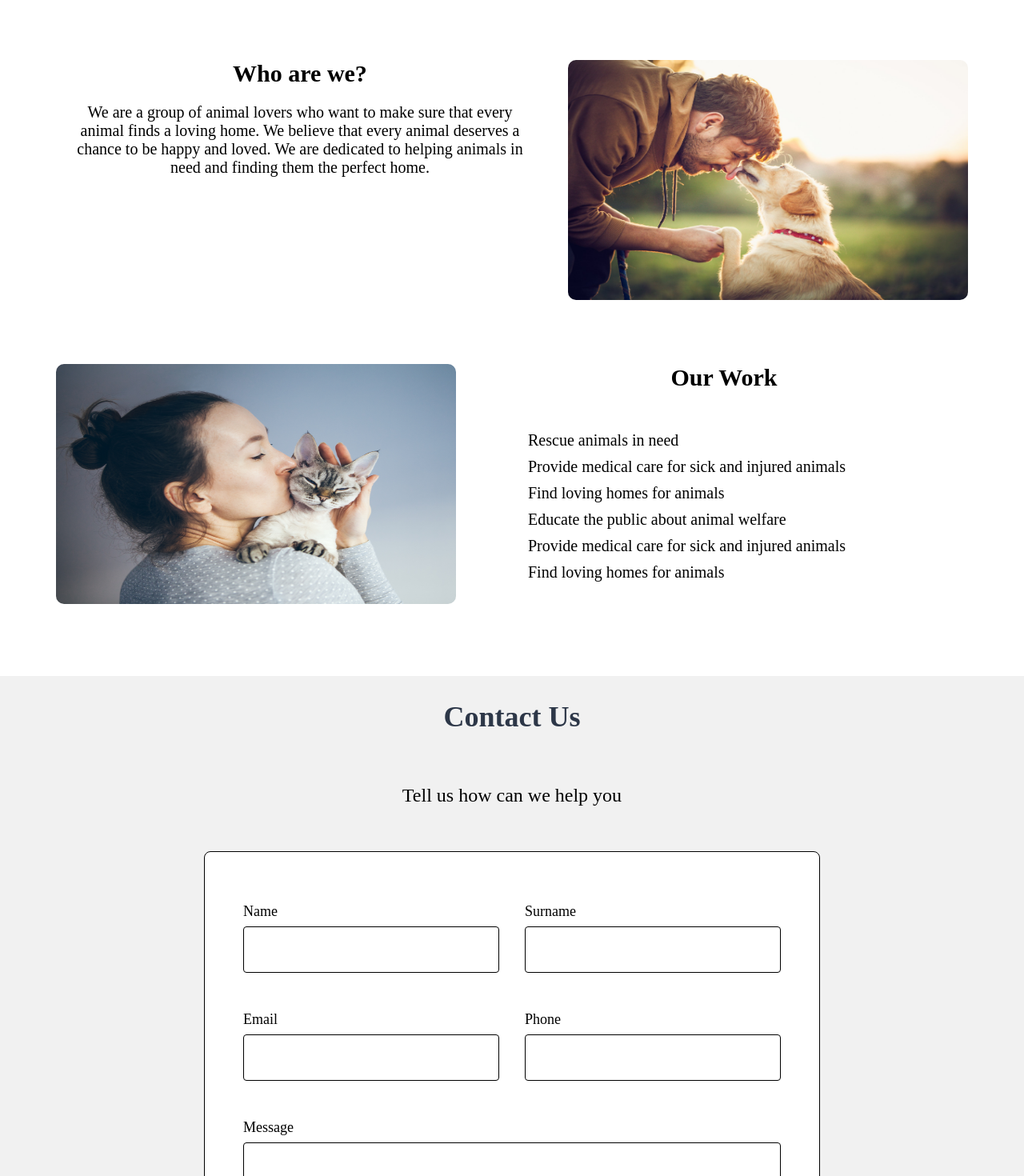
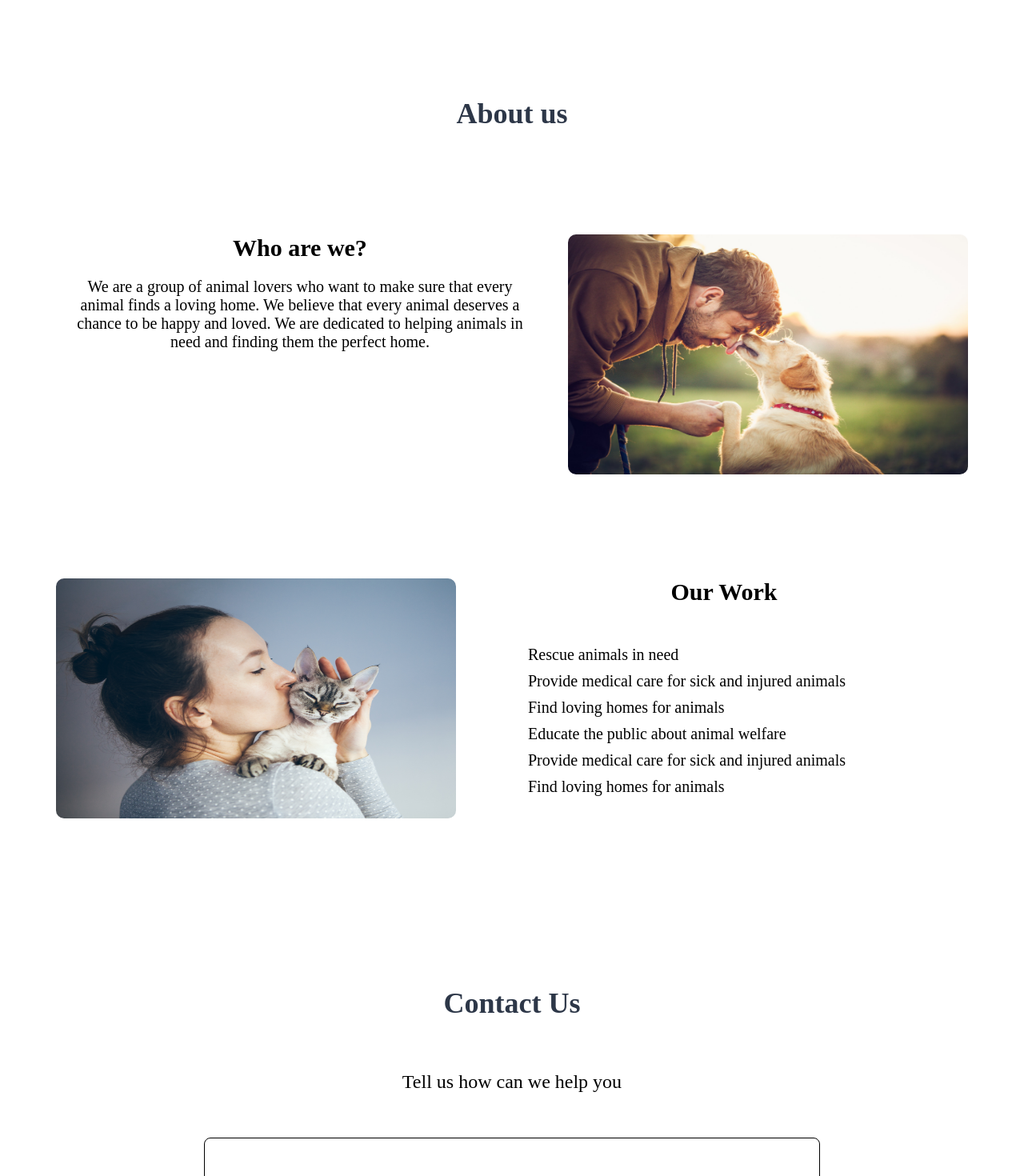
Before and after one commit to IlviCumani/PetExpo, a React (Vite) app in the folder Animal_Catalog/: page / in a window 1280 px wide. Shown: the part 1620-3090 px from the top of the page at 80% size. Built offline with nearby package versions, Linux system fonts and the light colour scheme.

Commit message:
Fixed the spacing in about section

```diff
--- a/Animal_Catalog/src/components/molecules/About.jsx
+++ b/Animal_Catalog/src/components/molecules/About.jsx
@@ -9,7 +9,7 @@ import { aboutData } from "../../utils/data";
 export default function About() {
 	return (
 		<section id="about" className="about-section">
-			<h1 className="about-section-title" >About us</h1>
+			<h1 className="animal-type-menu-title" >About us</h1>
 			<AboutUsRow title="Who are we?" image={WhoAreWeImg}>
 				<p>
 					We are a group of animal lovers who want to make sure that every animal finds a loving
--- a/Animal_Catalog/src/index.css
+++ b/Animal_Catalog/src/index.css
@@ -2,4 +2,5 @@ body{
     margin: 0;
     padding: 0;
     /* background-color: rgba(14, 11, 11, 0.7); ; */
+    /* background-color: rgb(43, 71, 85); */
 }
--- a/Animal_Catalog/src/styles/molecules/About.css
+++ b/Animal_Catalog/src/styles/molecules/About.css
@@ -6,6 +6,7 @@
     margin-top: 50px;
     margin-bottom: 50px;
     font-size: 20px;
+    gap: 50px;
 }
 
 .about-section-title{
--- a/Animal_Catalog/src/styles/molecules/AnimalTypeMenu.css
+++ b/Animal_Catalog/src/styles/molecules/AnimalTypeMenu.css
@@ -12,6 +12,7 @@
     text-align: center;
     color: #2d3748;
     margin-bottom: 2.5rem;
+    margin-top: 120px;
 }
 
 .animal-type-menu-card-wrapper {
--- a/Animal_Catalog/src/styles/organism/ContactUs.css
+++ b/Animal_Catalog/src/styles/organism/ContactUs.css
@@ -3,11 +3,13 @@
 	flex-direction: column;
 	justify-content: center;
 	align-items: center;
-	background-color: #f1f1f1;
+	/* background-color: #f1f1f1; */
+
 }
 
 .contact-section-subtext{
     font-size: 1.5rem;
+
 }
 
 .contact-section-form{
```
